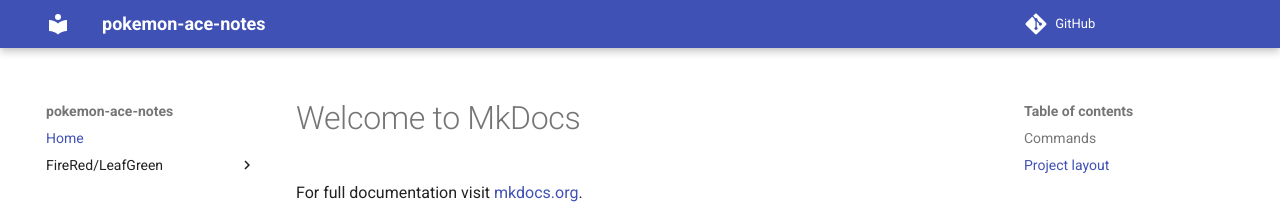
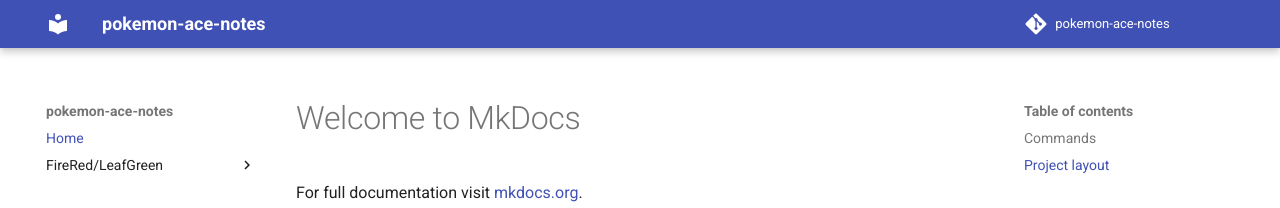
Before and after one commit to pomeg-letterbombers/pokemon-ace-notes, an MkDocs documentation site: the page built from docs/index.md, in a window 1280 px wide. Shown: the top 208 px of the page. Built offline with MkDocs 1.6.1 and Material for MkDocs 9.7.7, drawn with Linux system fonts in a browser that asks for light colours; comment, search, counter and statistics services are not loaded.

Commit message:
Fix repo_name

```diff
--- a/mkdocs.yml
+++ b/mkdocs.yml
@@ -1,5 +1,6 @@
 site_name: pokemon-ace-notes
 site_url: https://it-is-final.github.io/pokemon-ace-notes/
+repo_name: pokemon-ace-notes
 repo_url: https://github.com/it-is-final/pokemon-ace-notes/
 copyright: <p xmlns:cc="http://creativecommons.org/ns#" xmlns:dct="http://purl.org/dc/terms/"><span property="dct:title">pokemon-ace-notes</span> is licensed under <a href="https://creativecommons.org/licenses/by-sa/4.0/?ref=chooser-v1" target="_blank" rel="license noopener noreferrer" style="display:inline-block;">CC BY-SA 4.0<img style="height:22px!important;margin-left:3px;vertical-align:text-bottom;" src="https://mirrors.creativecommons.org/presskit/icons/cc.svg?ref=chooser-v1" alt=""><img style="height:22px!important;margin-left:3px;vertical-align:text-bottom;" src="https://mirrors.creativecommons.org/presskit/icons/by.svg?ref=chooser-v1" alt=""><img style="height:22px!important;margin-left:3px;vertical-align:text-bottom;" src="https://mirrors.creativecommons.org/presskit/icons/sa.svg?ref=chooser-v1" alt=""></a></p>
 nav:
```
